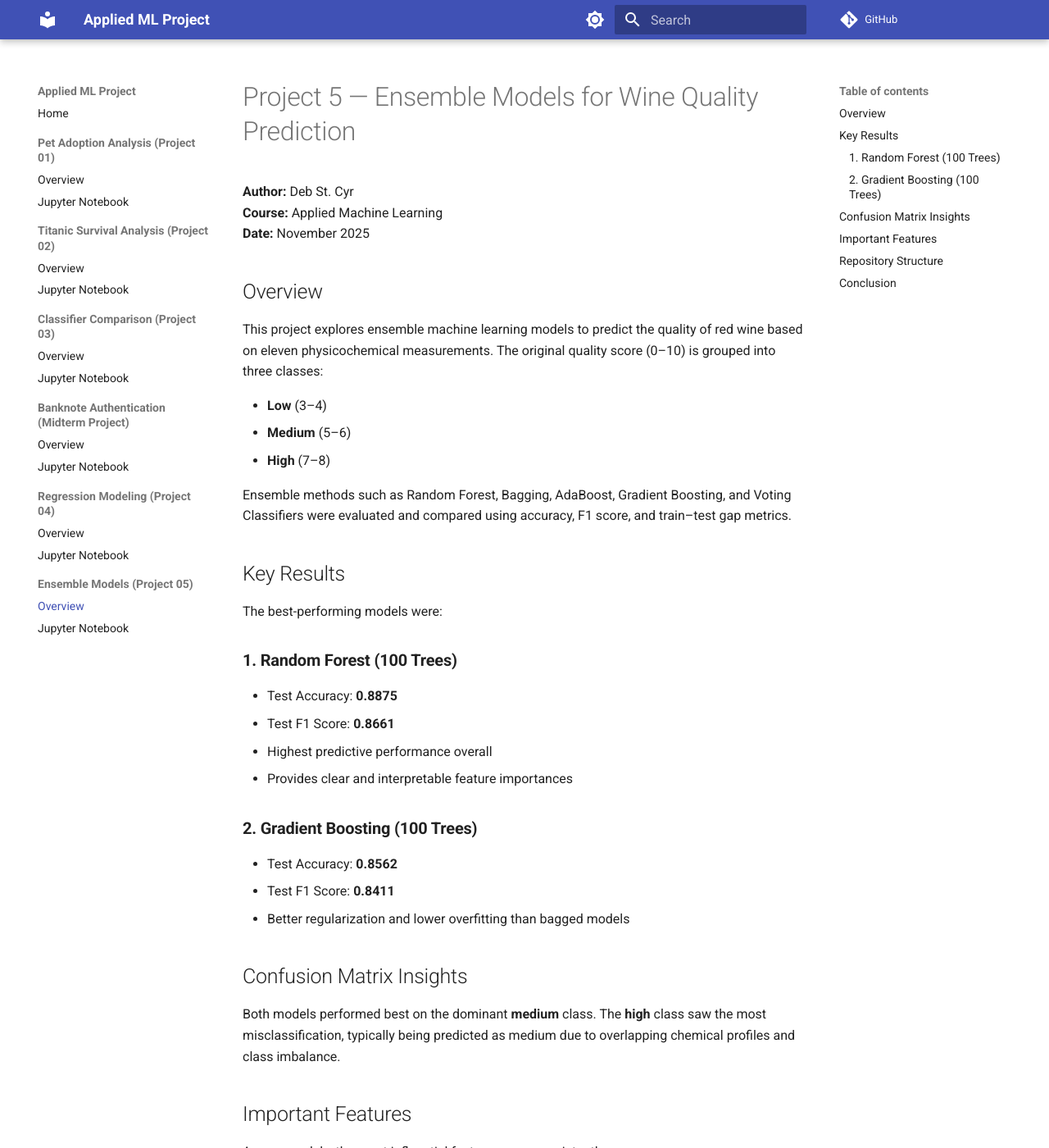
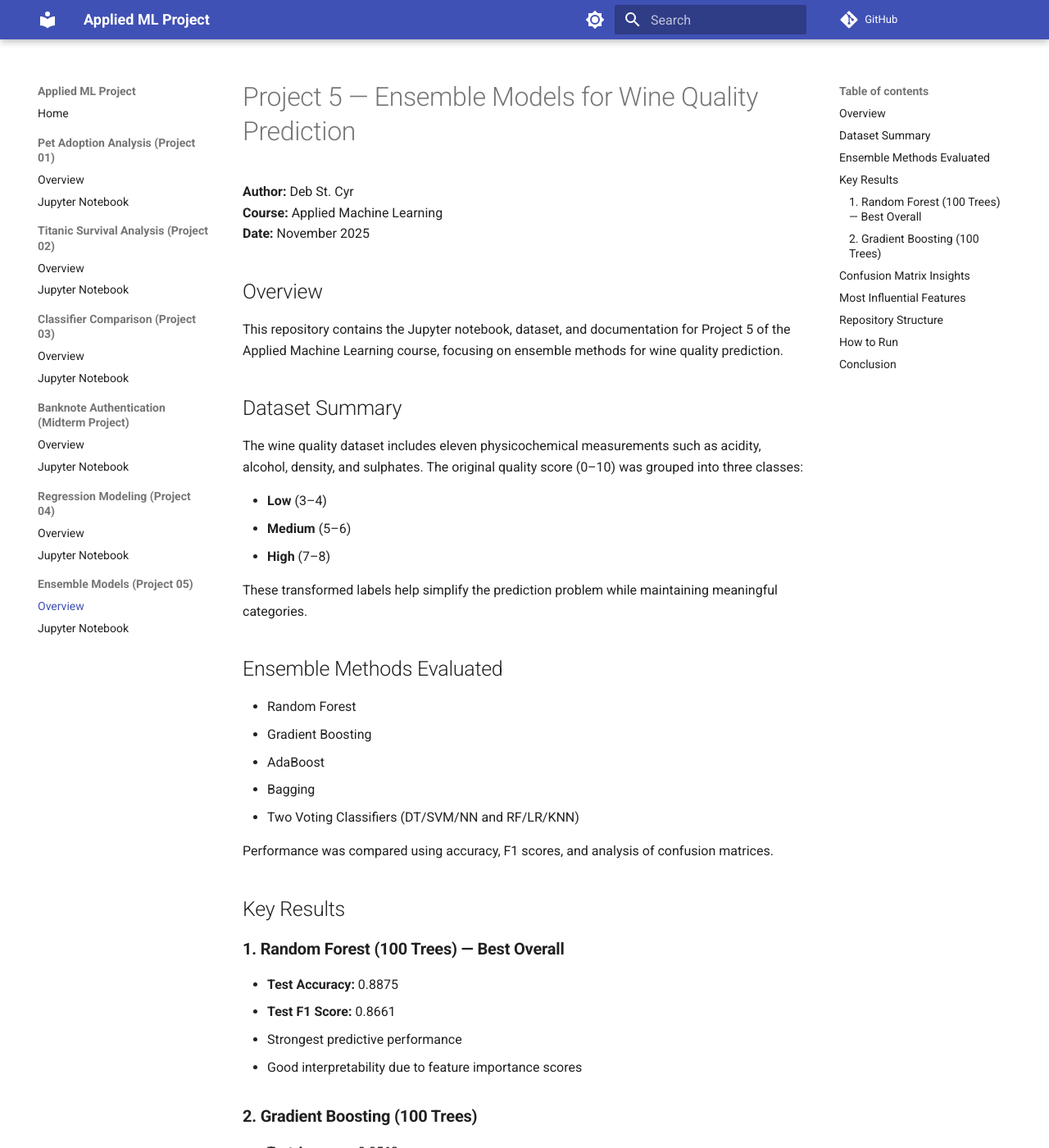
Before and after one commit to 14dstcyr/applied-ml-dstcyr, an MkDocs documentation site: the page built from notebooks/project05/README.md, in a window 1280 px wide and 1400 px high. Shown: the whole window at 82% size. Built offline with MkDocs 1.6.1 and Material for MkDocs 9.7.7, drawn with Linux system fonts in a browser that asks for light colours; comment, search, counter and statistics services are not loaded; some of the changed text lies outside the part shown.

Commit message:
Corrected formatting issue in README and added how to run instructions

````diff
--- a/notebooks/project05/README.md
+++ b/notebooks/project05/README.md
@@ -6,36 +6,51 @@
 
 ## Overview
 
-This project explores ensemble machine learning models to predict the quality of red wine based on eleven physicochemical measurements. The original quality score (0–10) is grouped into three classes:
+This repository contains the Jupyter notebook, dataset, and documentation for Project 5 of the Applied Machine Learning course, focusing on ensemble methods for wine quality prediction.
+
+
+## Dataset Summary
+
+The wine quality dataset includes eleven physicochemical measurements such as acidity, alcohol, density, and sulphates. The original quality score (0–10) was grouped into three classes:
 
 - **Low** (3–4)
 - **Medium** (5–6)
 - **High** (7–8)
 
-Ensemble methods such as Random Forest, Bagging, AdaBoost, Gradient Boosting, and Voting Classifiers were evaluated and compared using accuracy, F1 score, and train–test gap metrics.
+These transformed labels help simplify the prediction problem while maintaining meaningful categories.
+
+## Ensemble Methods Evaluated
+
+- Random Forest
+- Gradient Boosting
+- AdaBoost
+- Bagging
+- Two Voting Classifiers (DT/SVM/NN and RF/LR/KNN)
+
+Performance was compared using accuracy, F1 scores, and analysis of confusion matrices.
 
 ## Key Results
 
-The best-performing models were:
-
-### **1. Random Forest (100 Trees)**
-- Test Accuracy: **0.8875**
-- Test F1 Score: **0.8661**
-- Highest predictive performance overall
-- Provides clear and interpretable feature importances
+### **1. Random Forest (100 Trees) — Best Overall**
+- **Test Accuracy:** 0.8875
+- **Test F1 Score:** 0.8661
+- Strongest predictive performance
+- Good interpretability due to feature importance scores
 
 ### **2. Gradient Boosting (100 Trees)**
-- Test Accuracy: **0.8562**
-- Test F1 Score: **0.8411**
-- Better regularization and lower overfitting than bagged models
+- **Test Accuracy:** 0.8562
+- **Test F1 Score:** 0.8411
+- Slightly more stable generalization than bagged models
+- Sensitive to learning rate and tree depth
 
 ## Confusion Matrix Insights
 
-Both models performed best on the dominant **medium** class. The **high** class saw the most misclassification, typically being predicted as medium due to overlapping chemical profiles and class imbalance.
+The **medium** wine-quality class was predicted most accurately because it dominates the dataset and has more distinct chemical signatures.
+The **high** class experienced the most confusion, often being mislabeled as medium due to overlapping feature ranges and class imbalance.
 
-## Important Features
+## Most Influential Features
 
-Across models, the most influential features were consistently:
+Across multiple ensemble models, these features consistently ranked highest:
 
 - **Alcohol**
 - **Sulphates**
@@ -43,9 +58,10 @@
 - **Density**
 - **Citric Acid**
 
-These findings align with known characteristics of wine quality assessment.
+These factors align well with known determinants of wine quality in real-world enology studies.
 
 ## Repository Structure
+```
 project05/
 │
 ├── data/
@@ -54,11 +70,20 @@
 │
 ├── ensemble_stcyr.ipynb
 └── README.md
+```
+
+## How to Run
+
+1. Clone the repository: git clone https://github.com/YOUR-USERNAME/applied-ml-dstcyr.git
+2. Navigate to the project05 folder: cd applied-ml-dstcyr/notebooks/project05
+3. Install dependencies from `requirements.txt` (if included)
+4. Open `ensemble_stcyr.ipynb` in Jupyter or VS Code
+5. Run all cells to reproduce the analysis
 
 
 ## Conclusion
 
 Tree-based ensemble models are highly effective for predicting wine quality.
-Random Forest offers the best accuracy, while Gradient Boosting provides strong generalization and slightly better stability.
+Random Forest achieved the best accuracy and most stable results, while Gradient Boosting showed strong generalization and competitive performance.
 
-Future work could include hyperparameter optimization, cross-validation, class balancing, and testing more advanced algorithms such as XGBoost or CatBoost.
+Future improvements could include extensive hyperparameter tuning, stratified cross-validation, addressing class imbalance, or testing advanced gradient boosting methods such as XGBoost or CatBoost.
````
